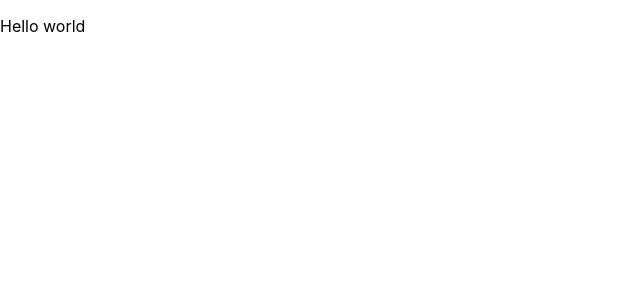
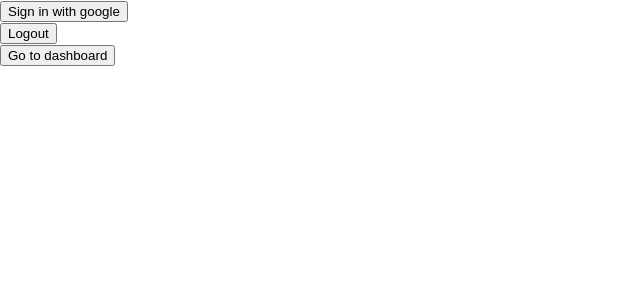
Before and after one commit to Dghost32/BeSocial, a Next.js app in the folder be-social/: page / in a window 1280 px wide. Shown: the top 300 px of the page, without its empty margins (0-640 px from the left). Built offline with nearby package versions, Linux system fonts and the light colour scheme; no server answers.

Commit message:
google oauth in progress

```diff
--- /dev/null
+++ b/be-social/components/Dashboard/index.js
@@ -0,0 +1,26 @@
+import React, { useState, useEffect } from "react";
+
+import { auth } from "../../services/firebase";
+
+// import "../App.css";
+
+const Dashboard = ({ user }) => {
+  useEffect(() => {
+    console.log(user);
+  }, [user]);
+
+  return (
+    <div className="home">
+      <h1>
+        Hello, <span></span>
+        {user.displayName}
+      </h1>
+      {/* <img src={user.photoURL} alt="" /> */}
+      <button className="button signout" onClick={() => auth.signOut()}>
+        Sign out
+      </button>
+    </div>
+  );
+};
+
+export default Dashboard;
--- /dev/null
+++ b/be-social/components/Home/index.js
@@ -0,0 +1,13 @@
+import { signInWithGoogle } from "../../services/firebase";
+
+const Login = () => {
+  return (
+    <div>
+      <button className="button" onClick={signInWithGoogle}>
+        Sign in with google
+      </button>
+    </div>
+  );
+};
+
+export default Login;
--- /dev/null
+++ b/be-social/context/userContext/index.js
@@ -0,0 +1,34 @@
+import { useState, createContext } from "react";
+import firebase, { signInWithGoogle } from "../../services/firebase";
+
+const UserContext = createContext();
+
+const UserProvider = ({ children }) => {
+  const [user, setUser] = useState(null);
+
+  firebase.auth().onAuthStateChanged((user) => {
+    setUser(user);
+  });
+
+  const isUserLoggedIn = () => {
+    return user !== null;
+  };
+
+  const signIn = () => {
+    return signInWithGoogle();
+  };
+
+  const logout = () => {
+    setUser(null);
+  };
+
+  return (
+    <UserContext.Provider
+      value={{ user, setUser, isUserLoggedIn, signIn, logout }}
+    >
+      {children}
+    </UserContext.Provider>
+  );
+};
+
+export { UserContext, UserProvider };
--- a/be-social/package.json
+++ b/be-social/package.json
@@ -11,6 +11,8 @@
   "dependencies": {
     "eslint": "8.28.0",
     "eslint-config-next": "13.0.5",
+    "firebase": "^9.14.0",
+    "firebase-tools": "^11.16.1",
     "next": "13.0.5",
     "react": "18.2.0",
     "react-dom": "18.2.0"
--- a/be-social/pages/_app.js
+++ b/be-social/pages/_app.js
@@ -1,7 +1,12 @@
 import "../styles/globals.css";
+import { UserProvider } from "../context/userContext/index.js";
 
 function MyApp({ Component, pageProps }) {
-  return <Component {...pageProps} />;
+  return (
+    <UserProvider>
+      <Component {...pageProps} />
+    </UserProvider>
+  );
 }
 
 export default MyApp;
--- a/be-social/pages/index.js
+++ b/be-social/pages/index.js
@@ -1,11 +1,36 @@
-import Head from "next/head";
-import Image from "next/image";
-import styles from "../styles/Home.module.css";
+import { useState, useEffect, useContext } from "react";
+import { withRouter } from "next/router";
+// import Login from "../components/Home";
+import Dashboard from "../components/Dashboard";
+import Home from "../components/Home";
+import firebase, { signInWithGoogle } from "../services/firebase";
+import { UserContext } from "../context/userContext";
 
-export default function Home() {
+// import "./App.css";
+
+function App() {
+  let { user, setUser, signIn, logout } = useContext(UserContext);
+
   return (
-    <div>
-      <p>Hello world</p>
+    <div className="app">
+      <button className="button" onClick={signIn}>
+        Sign in with google
+      </button>
+      {user && (
+        <p>
+          <strong>{user.displayName}</strong>
+        </p>
+      )}
+      <br></br>
+      <button className="button" onClick={logout}>
+        Logout
+      </button>
+      <br></br>
+      <button className="button" onClick={() => {}}>
+        Go to dashboard
+      </button>
     </div>
   );
 }
+
+export default withRouter(App);
--- /dev/null
+++ b/be-social/services/firebase/index.js
@@ -0,0 +1,27 @@
+import firebase from "firebase/compat/app";
+import "firebase/compat/auth";
+
+console.log("in");
+
+const firebaseConfig = {
+  apiKey: process.env.NEXT_PUBLIC_API_KEY,
+  authDomain: process.env.NEXT_PUBLIC_AUTH_DOMAIN,
+  databaseURL: process.env.NEXT_PUBLIC_DATABASE_URL,
+  projectId: process.env.NEXT_PUBLIC_PROJECT_ID,
+  storageBucket: process.env.NEXT_PUBLIC_STORAGE_BUCKET,
+  messagingSenderId: process.env.NEXT_PUBLIC_MESSAGING_SENDER_ID,
+  appId: process.env.NEXT_PUBLIC_APP_ID,
+  measurementId: process.env.NEXT_PUBLIC_MEASUREMENT_ID,
+};
+
+// Initialize Firebase
+firebase.initializeApp(firebaseConfig);
+
+export const auth = firebase.auth();
+
+const provider = new firebase.auth.GoogleAuthProvider();
+provider.setCustomParameters({ prompt: "select_account" });
+
+export const signInWithGoogle = () => auth.signInWithPopup(provider);
+
+export default firebase;
```
Also changed, not shown: be-social/context/index.js (added), be-social/pages/dashboard/index.js (added), 1 other file (tests, documents, lock files or other folders).
